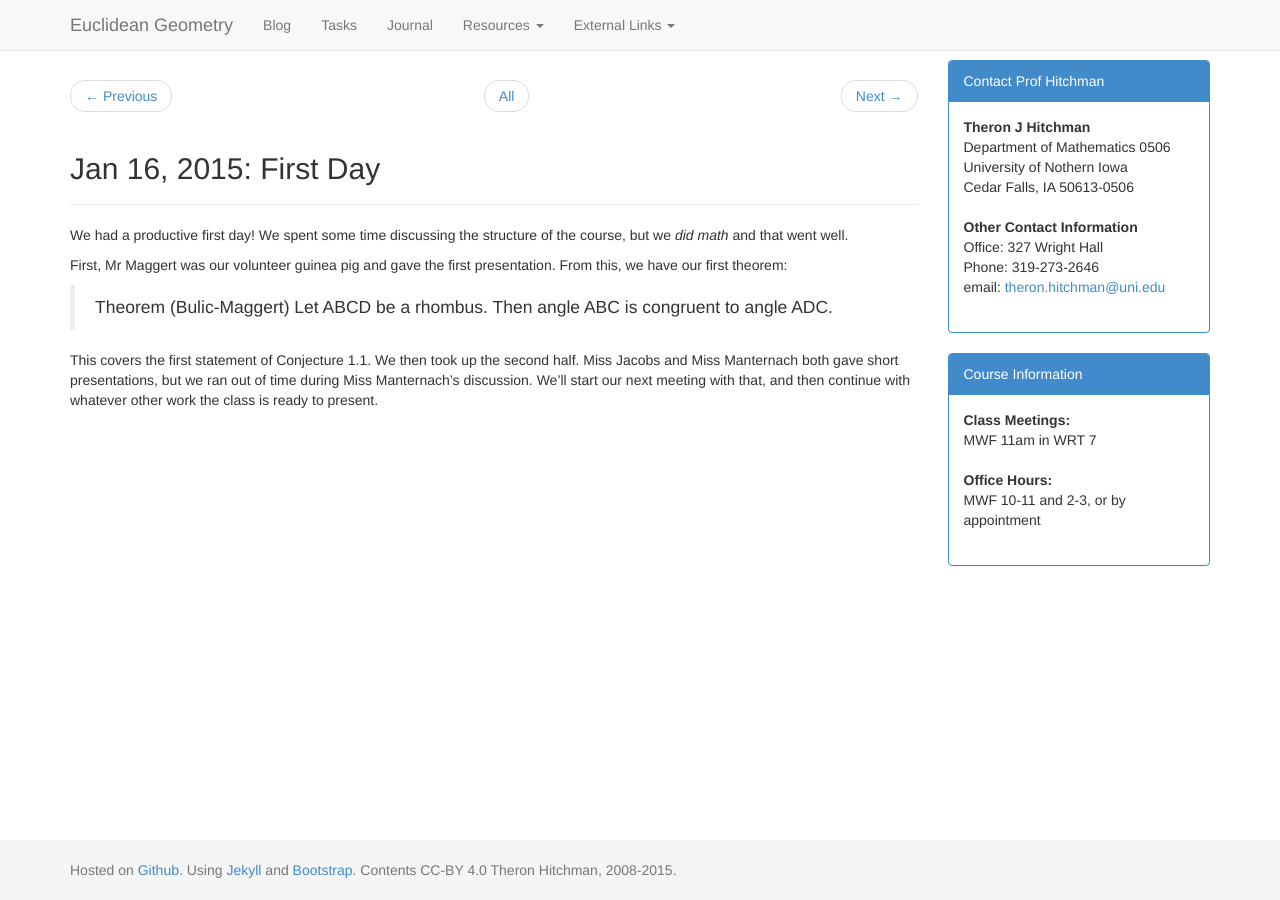
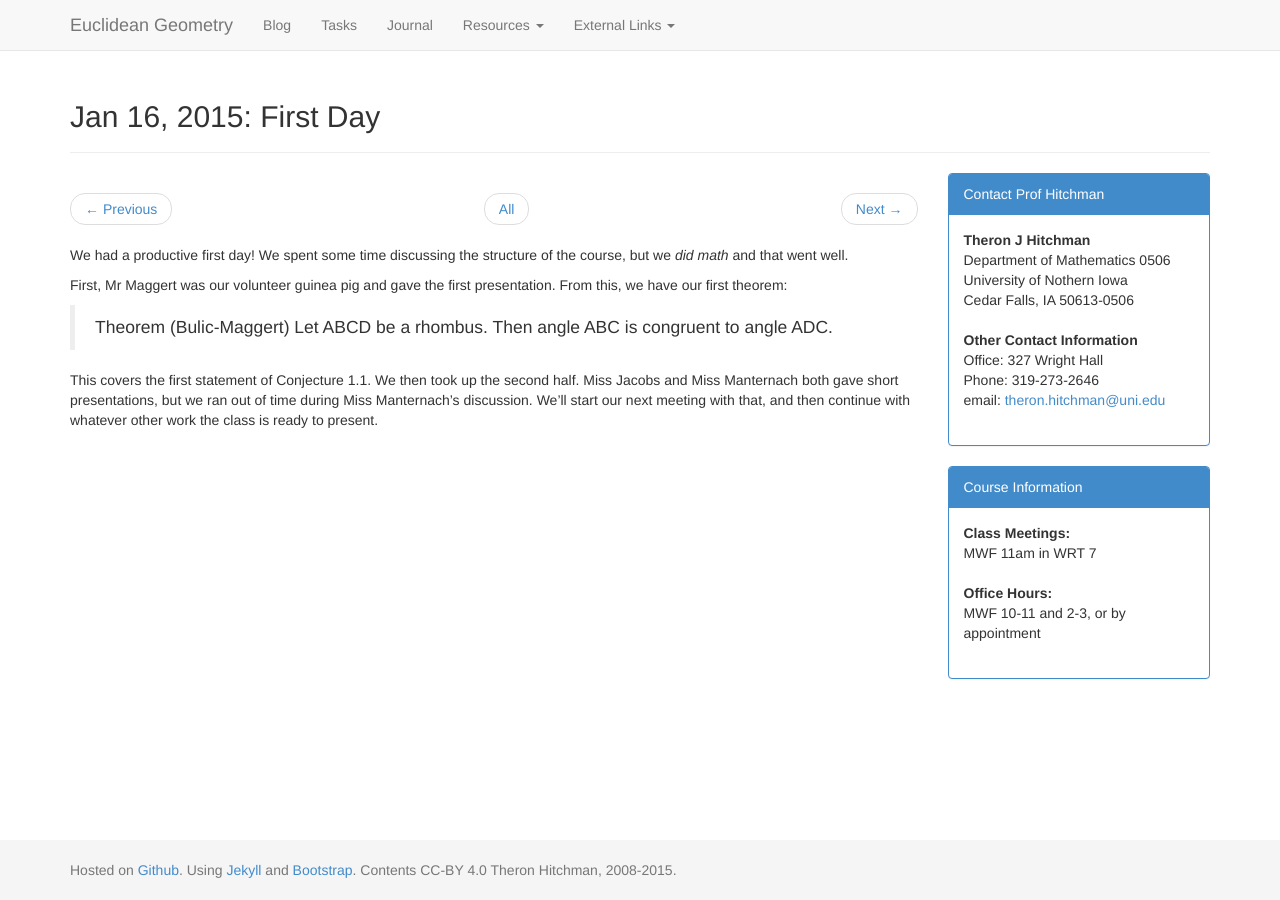
Before and after one commit to theronhitchman/euclidean-geometry, a Jekyll site: the page built from _posts/2015-01-16-first-day.md, in a window 1280 px wide. Built offline with Jekyll 4.4.1, drawn with Linux system fonts in a browser that asks for light colours; nearby versions of some CDN libraries.

Commit message:
update blog layout for better header consistency

```diff
--- a/_layouts/post.html
+++ b/_layouts/post.html
@@ -2,6 +2,9 @@
 
 <!-- Begin page content -->
 <div class="container">
+  <div class="page-header">
+    <h2>{{ page.date | date: "%b %-d, %Y" }}: {{ page.title }}</h2>
+  </div>
   <div class="row">
     <div class="col-xs-12 col-md-8 col-lg-9">
       <ul class="pager">
@@ -21,9 +24,7 @@
         {% endif %}
         Next &rarr;</a></li>
       </ul>
-      <div class="page-header">
-        <h2>{{ page.date | date: "%b %-d, %Y" }}: {{ page.title }}</h2>
-      </div>
+
       {{ content }}
       <div class="visible-xs visible-sm">
         <p><br />
```
